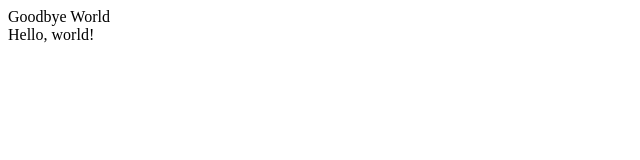
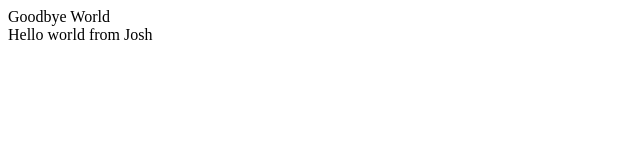
Before and after one commit to ariawbs/conflictTest, a plain HTML site: page index.html in a window 1280 px wide. Shown: the full height of the page, 0-640 px from the left. Drawn offline with Linux system fonts and the light colour scheme.

Commit message:
Change index.html

```diff
--- a/index.html
+++ b/index.html
@@ -2,6 +2,6 @@
   <head></head>
   <body>
     <div>Goodbye World</div>
-    <div>Hello, world!</div>
+    <div>Hello world from Josh</div>
   </body>
 </html>
```
